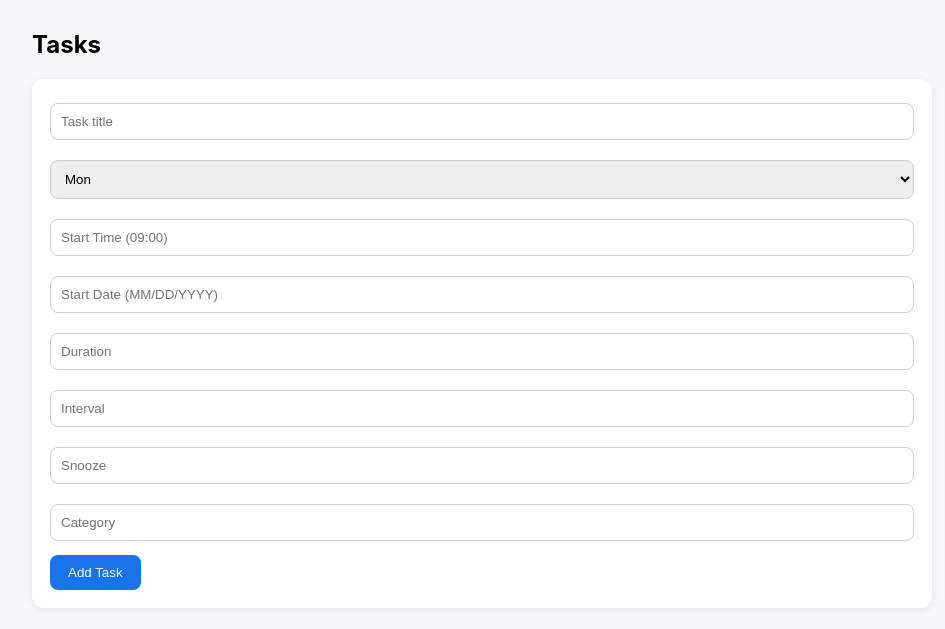
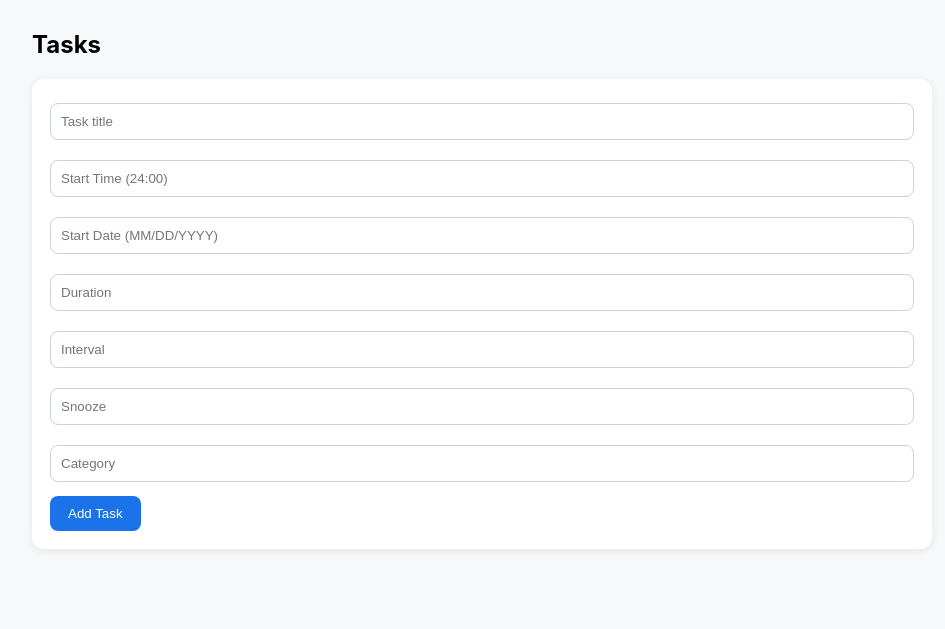
Before and after one commit to bdadams03/cs5490_capstone1_time_management_app, a Flask app: page /tasks in a window 1280 px wide. Shown: the part 56-685 px from the top of the page, without its empty margins (158-1103 px from the left). Run offline with Flask 3, Linux system fonts and the light colour scheme; data that the repository does not hold is empty.

Commit message:
Removed Weekday input line due to gotten through datetime in app.py now. Changed start_time placeholder to include 24:00 to show that proper format is military time.

```diff
--- a/templates/tasks.html
+++ b/templates/tasks.html
@@ -4,8 +4,7 @@
 <div class="container"><h2>Tasks</h2>
 <form method="POST" class="card">
 <input name="title" placeholder="Task title">
-<select name="weekday"><option>Mon</option><option>Tue</option><option>Wed</option><option>Thu</option><option>Fri</option><option>Sat</option><option>Sun</option></select>
-<input name="start_time" placeholder="Start Time (09:00)">
+<input name="start_time" placeholder="Start Time (24:00)">
 <input name="start_date" placeholder="Start Date (MM/DD/YYYY)">
 <input name="duration" placeholder="Duration">
 <input name="interval" placeholder="Interval">
```
